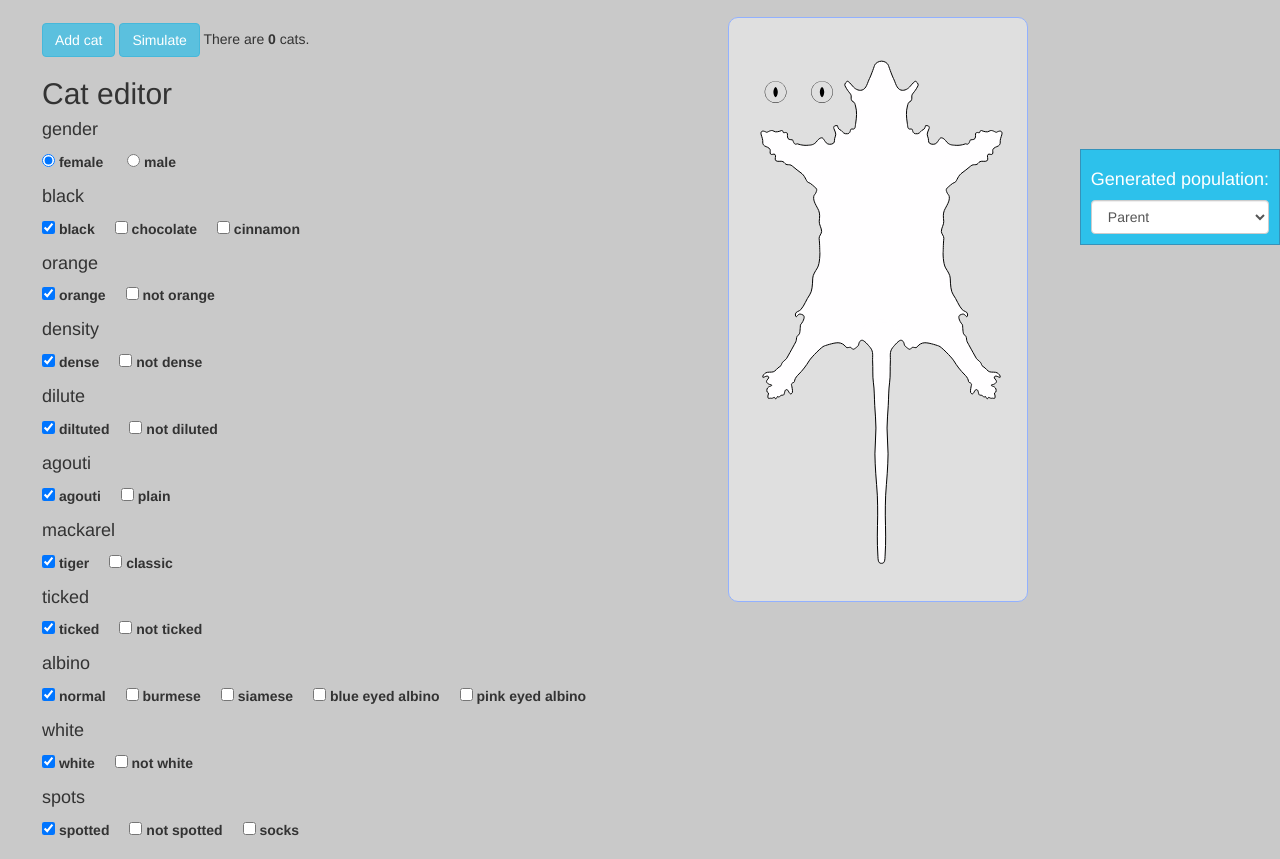
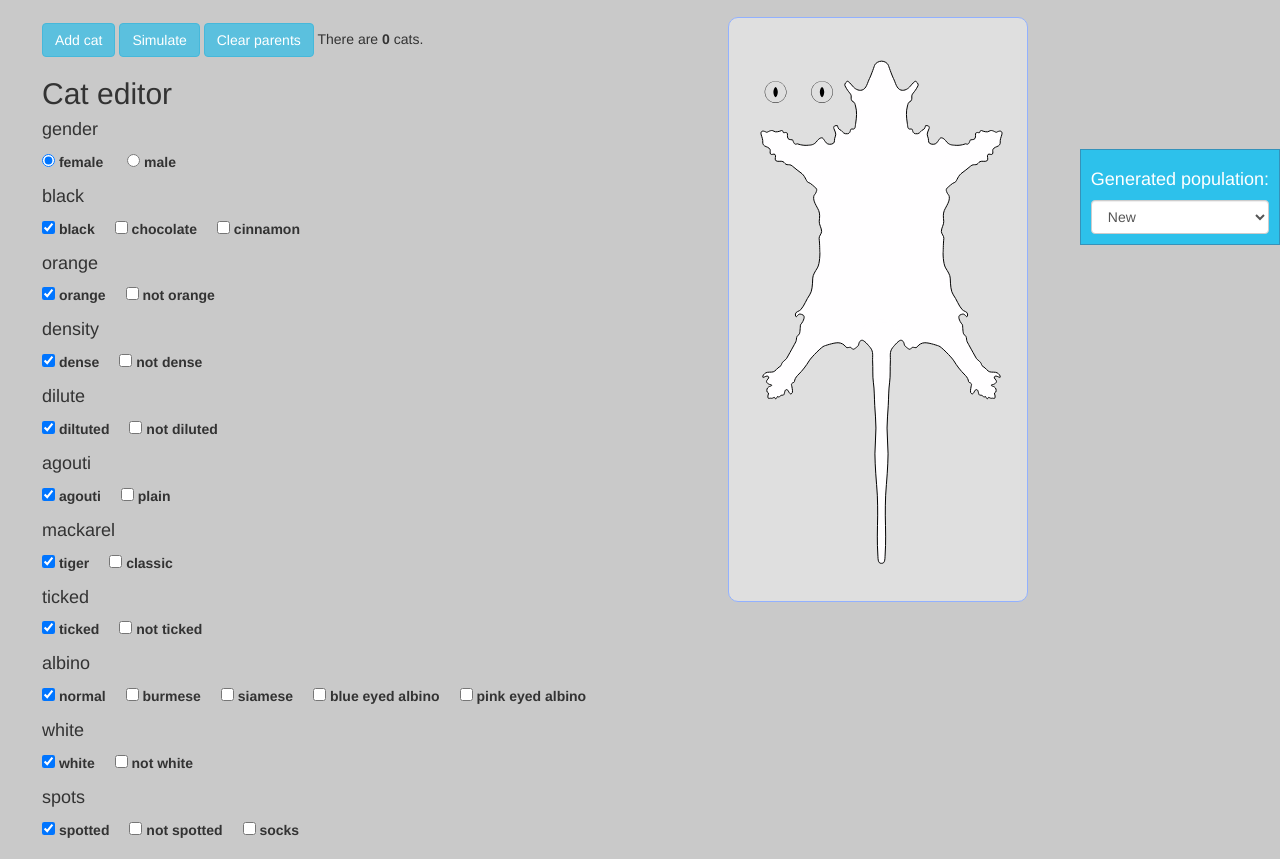
Before and after one commit to JLucka/kotki, a Flask app: page / in a window 1280 px wide. Shown: the part 51-910 px from the top of the page. Run offline with Flask 2, Linux system fonts and the light colour scheme; parts of the project's set-up code (start-up, migrations or seed data) failed here and were passed over; some libraries are stand-ins or nearby versions.

Commit message:
Parent fix

```diff
--- a/templates/index.html
+++ b/templates/index.html
@@ -3,6 +3,7 @@
     <form id="genetics">
         <input class="btn btn-info" type="button" value="Add cat" id="new-cat">
         <input class="btn btn-info" type="button" value="Simulate" id="simulation">
+        <input class="btn btn-info" type="button" value="Clear parents" id="clear">
         There are <span id="cat-counter">0</span> cats.
         <h2>Cat editor</h2>
 
@@ -59,7 +60,7 @@
                         console.log(data);
                         catsFeno = data;
                         var x = document.getElementById("cat-selection");
-                        x.innerHTML = '<option>Parent</option>';
+                        x.innerHTML = '<option value="new">New</option>';
                         for(var i = 0; i < data.length; i++) {
                             var option = document.createElement("option");
                             option.text = i+1;
@@ -67,6 +68,12 @@
                             x.add(option);
                         }
                     });
+                    $('#cat-selection').focus();
+                }
+            });
+
+            $('#clear').on('click', function() {
+                if(cats.length > 0) {
                     cats = [];
                     document.getElementById("cat-counter").innerHTML = cats.length;
                 }
@@ -119,11 +126,11 @@
     <div id="population">
         <h4>Generated population:</h4>
         <select class="form-control" id="cat-selection">
-            <option value="parent">Parent</option>
+            <option value="new">New</option>
         </select>
         <script>
             $('#cat-selection').on('change', function(evt) {
-                if(evt.target.value == "parent") {
+                if(evt.target.value == "New") {
                     updateCat();
                 }
                 else{
```
